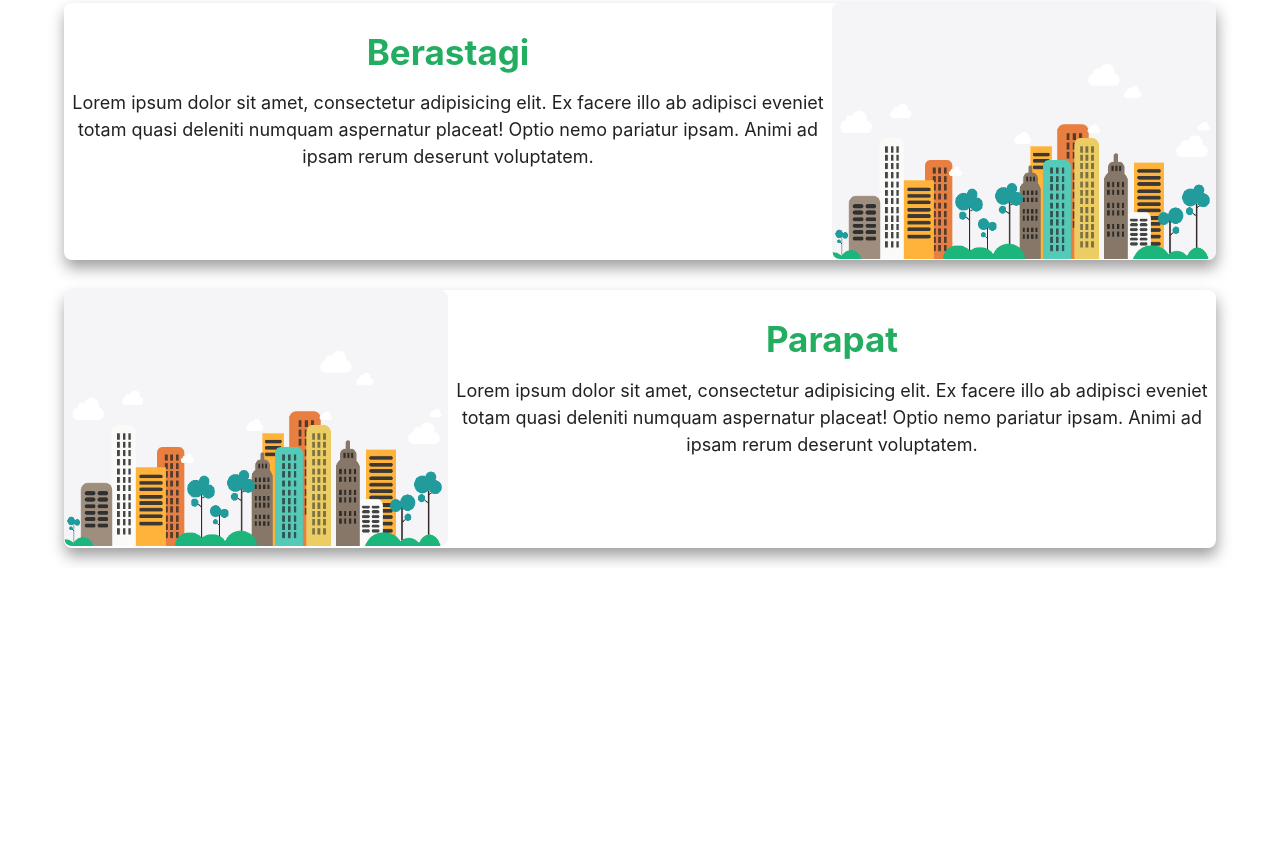
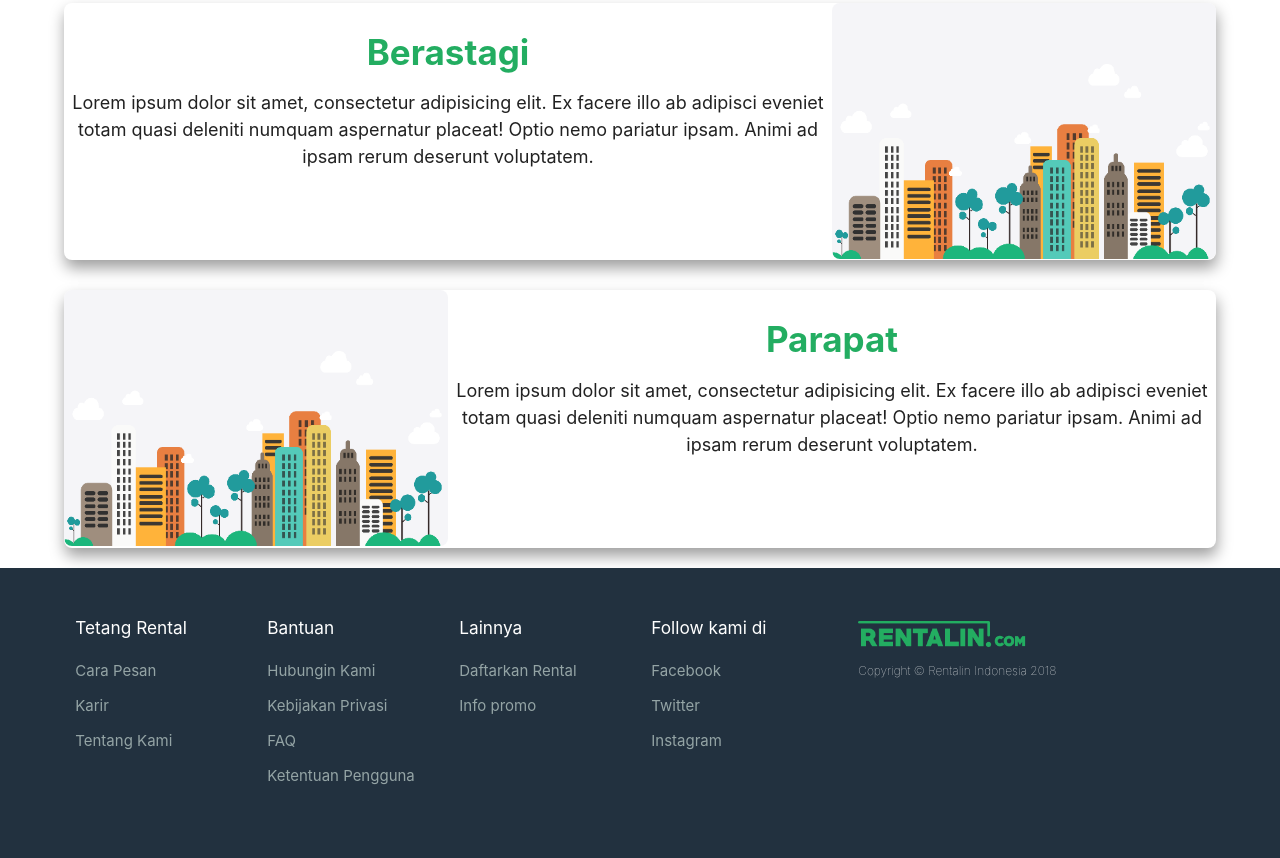
Before and after one commit to fachrudahri/rentalin, a plain HTML site: page rentalin/index.html in a window 1280 px wide. Shown: the part 929-1787 px from the top of the page. Before the commit the page ends 1497 px from the top, so only its background shows below. Drawn offline with Linux system fonts and the light colour scheme.

Commit message:
Initial commit

```diff
--- a/rentalin/index.html
+++ b/rentalin/index.html
@@ -131,7 +131,49 @@
         </div>
 
 
-
+<!-- footer -->
+        <footer class="footer-color">
+            <div class="container-footer">
+                <div class="row">
+                    <div class="list col s5 m2 xl2">
+                        <h6>Tetang Rental</h6>
+                        <ul>
+                            <li><a href="">Cara Pesan</a></li>
+                            <li><a href="">Karir</a></li>
+                            <li><a href="">Tentang Kami</a></li>
+                        </ul>
+                    </div>
+                    <div class="list col s5 m2 xl2">
+                        <h6>Bantuan</h6>
+                        <ul>
+                            <li><a href="">Hubungin Kami</a></li>
+                            <li><a href="">Kebijakan Privasi</a></li>
+                            <li><a href="">FAQ</a></li>
+                            <li><a href="">Ketentuan Pengguna</a></li>
+                        </ul>
+                    </div>
+                    <div class="list col s5 m2 xl2">
+                        <h6>Lainnya</h6>
+                        <ul>
+                            <li><a href="">Daftarkan Rental</a></li>
+                            <li><a href="">Info promo</a></li>
+                        </ul>
+                    </div>
+                    <div class="list col s5 m2 xl2">
+                        <h6>Follow kami di</h6>
+                        <ul>
+                            <li><a href="">Facebook</a></li>
+                            <li><a href="">Twitter</a></li>
+                            <li><a href="">Instagram</a></li>
+                        </ul>
+                    </div>
+                    <div class="list col s5 m3 xl3">
+                    <img src="img/logo.png" alt="">
+                    <div class="copyright">Copyright &copy; Rentalin Indonesia 2018</div>
+                    </div>
+                </div>
+            </div>
+        </footer>
 
 
 
--- a/rentalin/style.css
+++ b/rentalin/style.css
@@ -250,3 +250,40 @@
   .isi p{
       font-size:18px;
   }
+
+.container-footer {
+    padding-left: 5%;
+    padding-right: 5%;
+}
+
+.footer-color {
+    background-color: #22313f;
+    padding-top: 40px;
+    padding-bottom: 50px;
+    color: #fff
+}
+
+.footer-color ul li a {
+    color: #94a4a5;
+    line-height: 35px;
+}
+
+.footer-color ul li a:hover {
+    color: #fff;
+}
+
+.footer-color .row {
+    margin-bottom: 0px;
+}
+
+  .list img {
+      margin-top: -10px;
+      width: 200px;
+  }
+
+  .copyright {
+      font-size: 12px;
+      font-weight: lighter;
+      margin-left: 15px;
+      margin-top: -20px;
+  }
```
